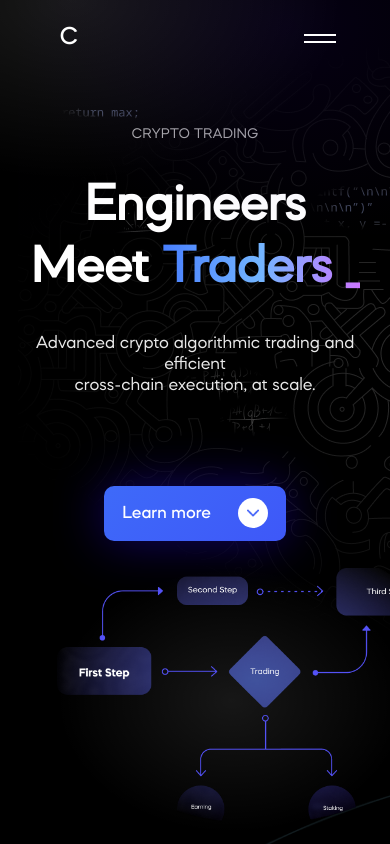
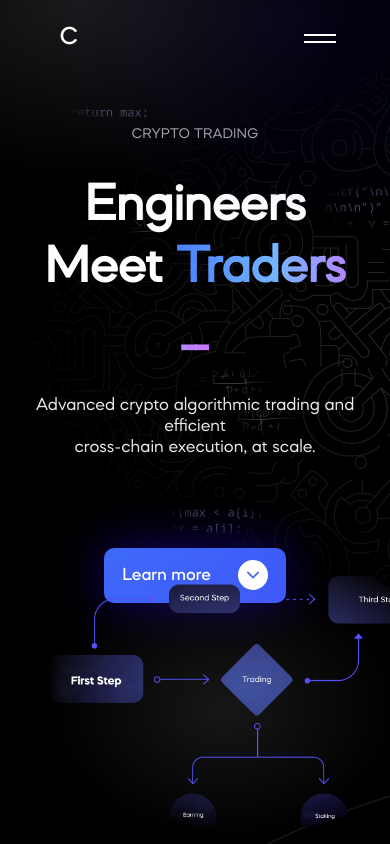
Before and after one commit to MaxPyvovarov/Crypto-Trading, a React (Vite) app: page / in a window 390 px wide. Shown: the top 844 px of the page. Built offline with nearby package versions, Linux system fonts and the light colour scheme.

Commit message:
Responsive improvements

```diff
--- a/src/App.module.scss
+++ b/src/App.module.scss
@@ -4,7 +4,6 @@
 	width: 100%;
 	overflow: hidden;
 	background: #000;
-	min-height: 2500px;
 	position: relative;
 }
 
@@ -16,6 +15,10 @@
 	.banner {
 		position: absolute;
 		top: 0;
+
+		@media (max-width: $xxs) {
+			left: -110%;
+		}
 	}
 
 	@media (max-width: $md) {
@@ -23,7 +26,7 @@
 	}
 
 	@media (max-width: $ss) {
-		padding: 0 1rem;
+		padding: 0 1.5rem;
 	}
 }
 
--- a/src/components/Home/Home.jsx
+++ b/src/components/Home/Home.jsx
@@ -20,7 +20,7 @@ const Home = () => {
 				<div className={styles.heading}>
 					<h3>Crypto Trading</h3>
 					<h1>
-						Engineers Meet <span className='text-gradient'>Traders _</span>
+						Engineers Meet <span className='text-gradient'>Traders __</span>
 					</h1>
 					<p>
 						Advanced crypto algorithmic trading and efficient
--- a/src/components/Home/Home.module.scss
+++ b/src/components/Home/Home.module.scss
@@ -113,8 +113,8 @@
 .scheme {
 	position: absolute;
 	max-width: 480px;
-	right: -15%;
-	top: 20%;
+	right: -9rem;
+	top: 9rem;
 	background: radial-gradient(
 		50% 50% at 50% 50%,
 		rgba(255, 255, 255, 0.09) 0%,
@@ -124,13 +124,18 @@
 
 	@media (max-width: $md) {
 		max-width: 450px;
-		top: 105%;
-		right: 0;
+		top: 32rem;
+		right: -5rem;
 	}
 
 	@media (max-width: $ss) {
 		max-width: 350px;
-		right: -10%;
+		right: -2rem;
+	}
+
+	@media (max-width: $xxs) {
+		right: -5rem;
+		top: 35rem;
 	}
 }
 
--- a/src/components/Navbar/Navbar.module.scss
+++ b/src/components/Navbar/Navbar.module.scss
@@ -15,6 +15,10 @@
 
 	@media (max-width: $md) {
 		padding: 1rem 3rem;
+	}
+
+	@media (max-width: $xxs) {
+		padding: 1rem;
 	}
 }
 
--- a/src/components/Scheme/Scheme.module.scss
+++ b/src/components/Scheme/Scheme.module.scss
@@ -152,7 +152,7 @@
 				&:nth-child(3) {
 					&:after {
 						width: 1px;
-						height: 8rem;
+						height: 8.2rem;
 						left: 50%;
 						top: 100%;
 					}
@@ -161,7 +161,7 @@
 
 			@media (max-width: 435px) {
 				&:nth-child(2) {
-					padding: 0.5rem;
+					padding: 0.44rem 0.8rem;
 				}
 			}
 		}
@@ -177,6 +177,10 @@
 					top: 1rem;
 				}
 			}
+		}
+
+		@media (max-width: $xxs) {
+			max-width: 18rem;
 		}
 	}
 
@@ -316,6 +320,10 @@
 				order: 1;
 			}
 		}
+
+		@media (max-width: $xxs) {
+			max-width: 19rem;
+		}
 	}
 }
 
--- a/src/components/Technologies/Technologies.module.scss
+++ b/src/components/Technologies/Technologies.module.scss
@@ -49,9 +49,7 @@
 
 	@media (max-width: $ss) {
 		margin-top: 18rem;
-	}
 
-	@media (max-width: $ss) {
 		&:before {
 			display: none;
 		}
@@ -95,7 +93,7 @@
 
 	@media (max-width: $sm) {
 		flex-direction: column;
-		gap: 0;
+		gap: 2rem;
 	}
 }
 
@@ -112,6 +110,14 @@
 
 		@media (max-width: $ss) {
 			max-width: 350px;
+		}
+
+		@media (max-width: $xs) {
+			max-width: 300px;
+		}
+
+		@media (max-width: $xxs) {
+			max-width: 280px;
 		}
 	}
 }
--- a/src/index.css
+++ b/src/index.css
@@ -33,7 +33,6 @@
 	padding: 0;
 	box-sizing: border-box;
 	color: #fff;
-	user-select: none;
 }
 
 a {
--- a/src/main.jsx
+++ b/src/main.jsx
@@ -12,7 +12,8 @@ export const Animation = {
 	},
 };
 
-ReactDOM.createRoot(document.getElementById('root')).render(
+const root = ReactDOM.createRoot(document.getElementById('root'));
+root.render(
 	<React.StrictMode>
 		<App />
 	</React.StrictMode>
--- a/src/variables.module.scss
+++ b/src/variables.module.scss
@@ -1,3 +1,4 @@
+$xxs: '380px';
 $xs: '480px';
 $ss: '620px';
 $sm: '768px';
```
